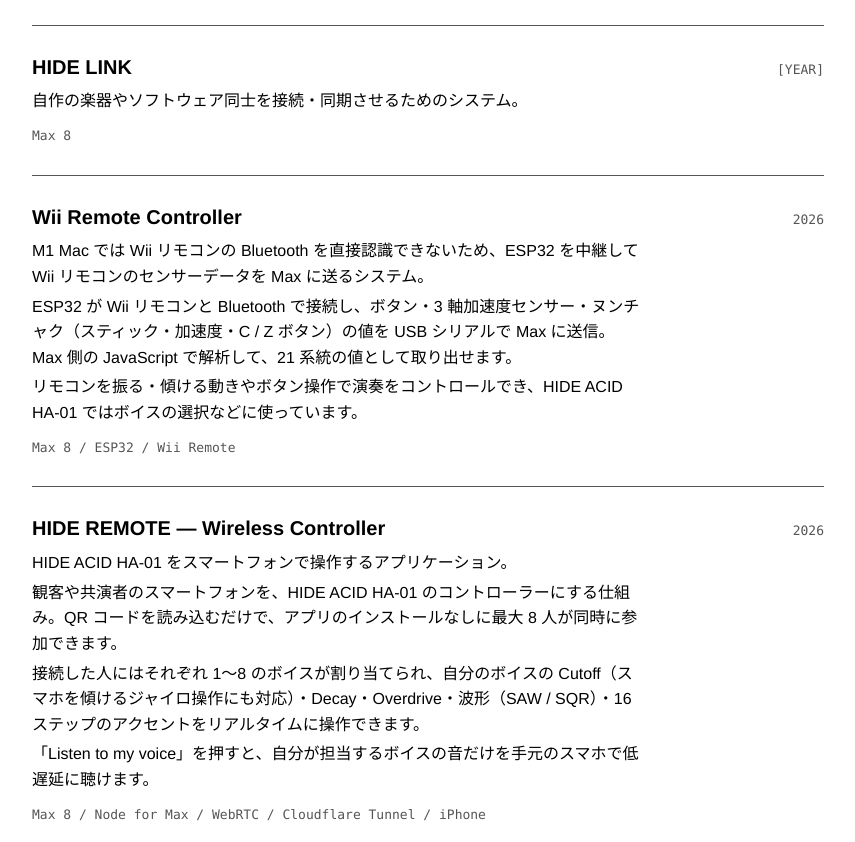
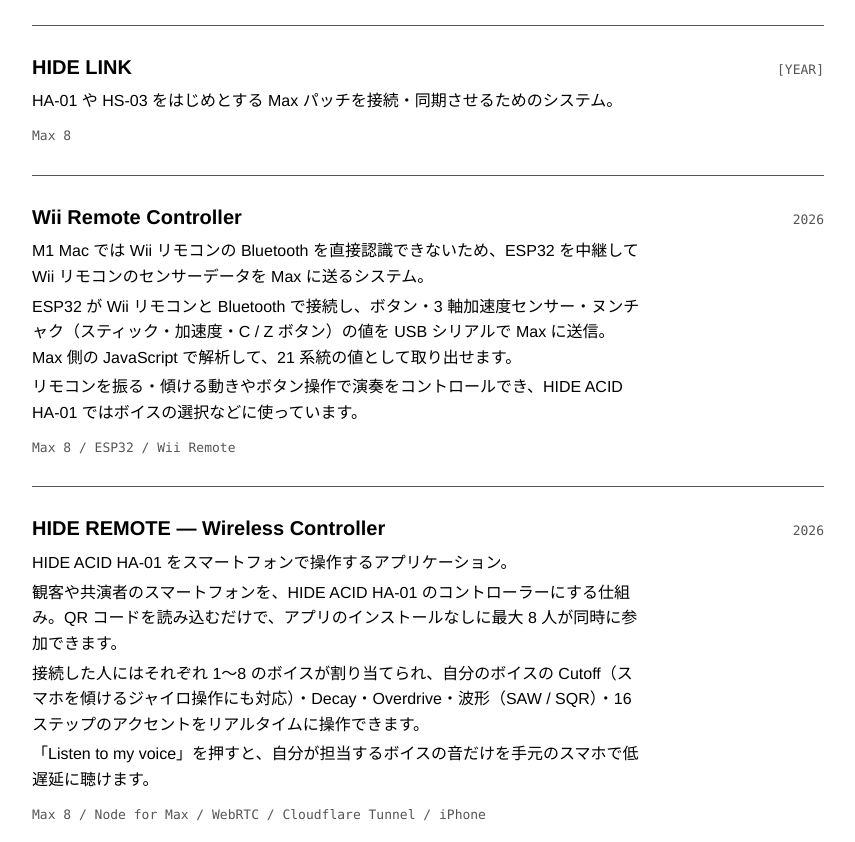
Before and after one commit to hidehiro-fujiwara1987/Portfolio-Website, a plain HTML site: page ja/index.html in a window 1280 px wide. Shown: the part 2641-3483 px from the top of the page, without its empty margins (212-1067 px from the left). Drawn offline with Linux system fonts and the light colour scheme.

Commit message:
Update HIDE LINK description
Co-Authored-By: Claude Opus 5.5 <noreply@anthropic.com>

```diff
--- a/ja/index.html
+++ b/ja/index.html
@@ -115,7 +115,7 @@
             <h3>HIDE LINK</h3>
             <span class="year">[YEAR]</span>
           </header>
-          <p>自作の楽器やソフトウェア同士を接続・同期させるためのシステム。</p>
+          <p>HA-01 や HS-03 をはじめとする Max パッチを接続・同期させるためのシステム。</p>
           <p class="tech">Max 8</p>
         </article>
 
```
Also changed, not shown: index.html (+1 -1 lines).
